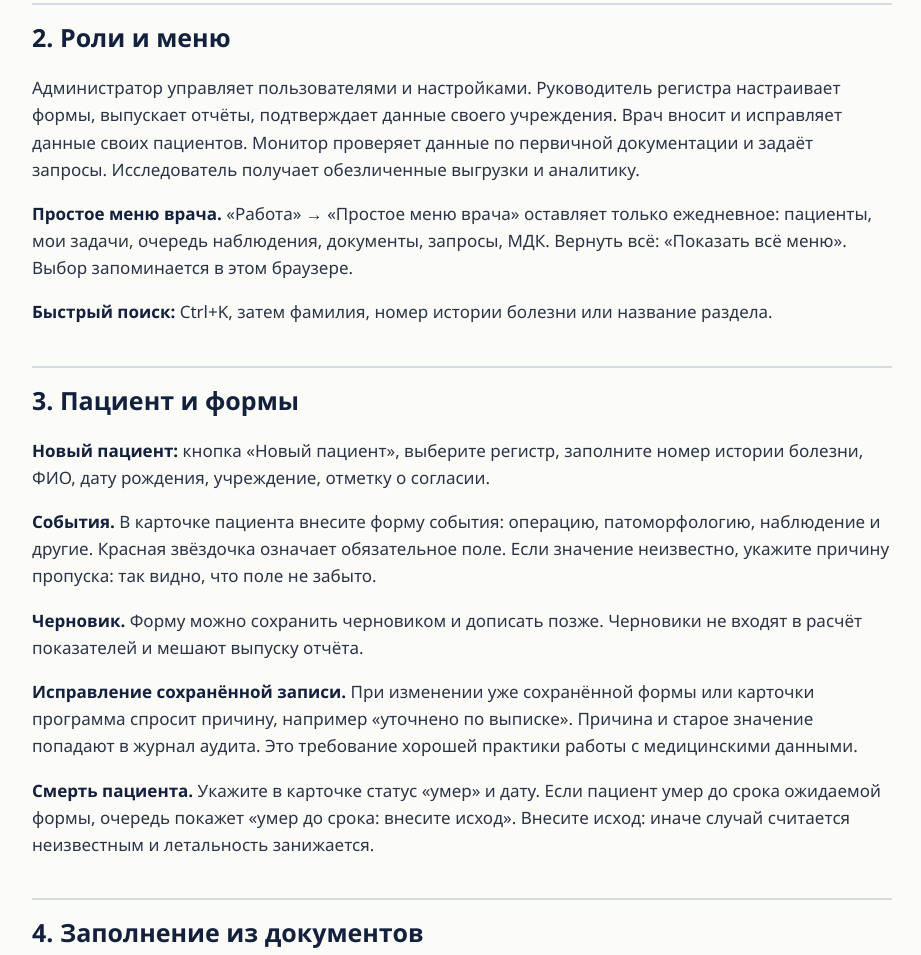
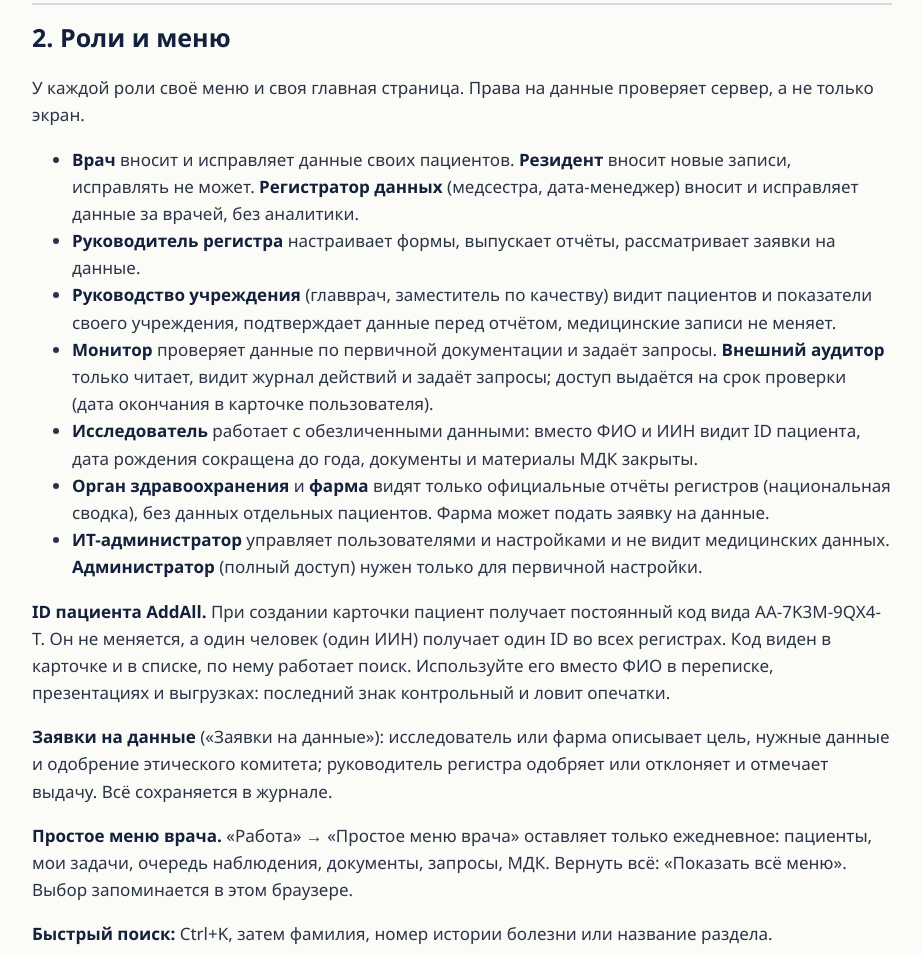
Before and after one commit to Romanoffmd-spec/addall-2, a plain HTML site: page docs/manual.html in a window 1280 px wide. Shown: the part 954-1909 px from the top of the page, without its empty margins (178-1099 px from the left). Drawn offline with Linux system fonts and the light colour scheme.

Commit message:
Docs: roles, PID, data requests

```diff
--- a/docs/manual.html
+++ b/docs/manual.html
@@ -41,7 +41,18 @@ b { color: #14213D; }
 <p class="warn">В онлайн-демо (сайт на GitHub) не вводите настоящих пациентов: эта версия хранит данные за пределами Казахстана. Для реальной работы используется серверная версия на сервере в Казахстане.</p>
 
 <h2 id="roles">2. Роли и меню</h2>
-<p>Администратор управляет пользователями и настройками. Руководитель регистра настраивает формы, выпускает отчёты, подтверждает данные своего учреждения. Врач вносит и исправляет данные своих пациентов. Монитор проверяет данные по первичной документации и задаёт запросы. Исследователь получает обезличенные выгрузки и аналитику.</p>
+<p>У каждой роли своё меню и своя главная страница. Права на данные проверяет сервер, а не только экран.</p>
+<ul>
+<li><b>Врач</b> вносит и исправляет данные своих пациентов. <b>Резидент</b> вносит новые записи, исправлять не может. <b>Регистратор данных</b> (медсестра, дата-менеджер) вносит и исправляет данные за врачей, без аналитики.</li>
+<li><b>Руководитель регистра</b> настраивает формы, выпускает отчёты, рассматривает заявки на данные.</li>
+<li><b>Руководство учреждения</b> (главврач, заместитель по качеству) видит пациентов и показатели своего учреждения, подтверждает данные перед отчётом, медицинские записи не меняет.</li>
+<li><b>Монитор</b> проверяет данные по первичной документации и задаёт запросы. <b>Внешний аудитор</b> только читает, видит журнал действий и задаёт запросы; доступ выдаётся на срок проверки (дата окончания в карточке пользователя).</li>
+<li><b>Исследователь</b> работает с обезличенными данными: вместо ФИО и ИИН видит ID пациента, дата рождения сокращена до года, документы и материалы МДК закрыты.</li>
+<li><b>Орган здравоохранения</b> и <b>фарма</b> видят только официальные отчёты регистров (национальная сводка), без данных отдельных пациентов. Фарма может подать заявку на данные.</li>
+<li><b>ИТ-администратор</b> управляет пользователями и настройками и не видит медицинских данных. <b>Администратор</b> (полный доступ) нужен только для первичной настройки.</li>
+</ul>
+<p><b>ID пациента AddAll.</b> При создании карточки пациент получает постоянный код вида AA-7K3M-9QX4-T. Он не меняется, а один человек (один ИИН) получает один ID во всех регистрах. Код виден в карточке и в списке, по нему работает поиск. Используйте его вместо ФИО в переписке, презентациях и выгрузках: последний знак контрольный и ловит опечатки.</p>
+<p><b>Заявки на данные</b> («Заявки на данные»): исследователь или фарма описывает цель, нужные данные и одобрение этического комитета; руководитель регистра одобряет или отклоняет и отмечает выдачу. Всё сохраняется в журнале.</p>
 <p><b>Простое меню врача.</b> «Работа» → «Простое меню врача» оставляет только ежедневное: пациенты, мои задачи, очередь наблюдения, документы, запросы, МДК. Вернуть всё: «Показать всё меню». Выбор запоминается в этом браузере.</p>
 <p><b>Быстрый поиск:</b> Ctrl+K, затем фамилия, номер истории болезни или название раздела.</p>
 
```
Also changed, not shown: 1 other file.
